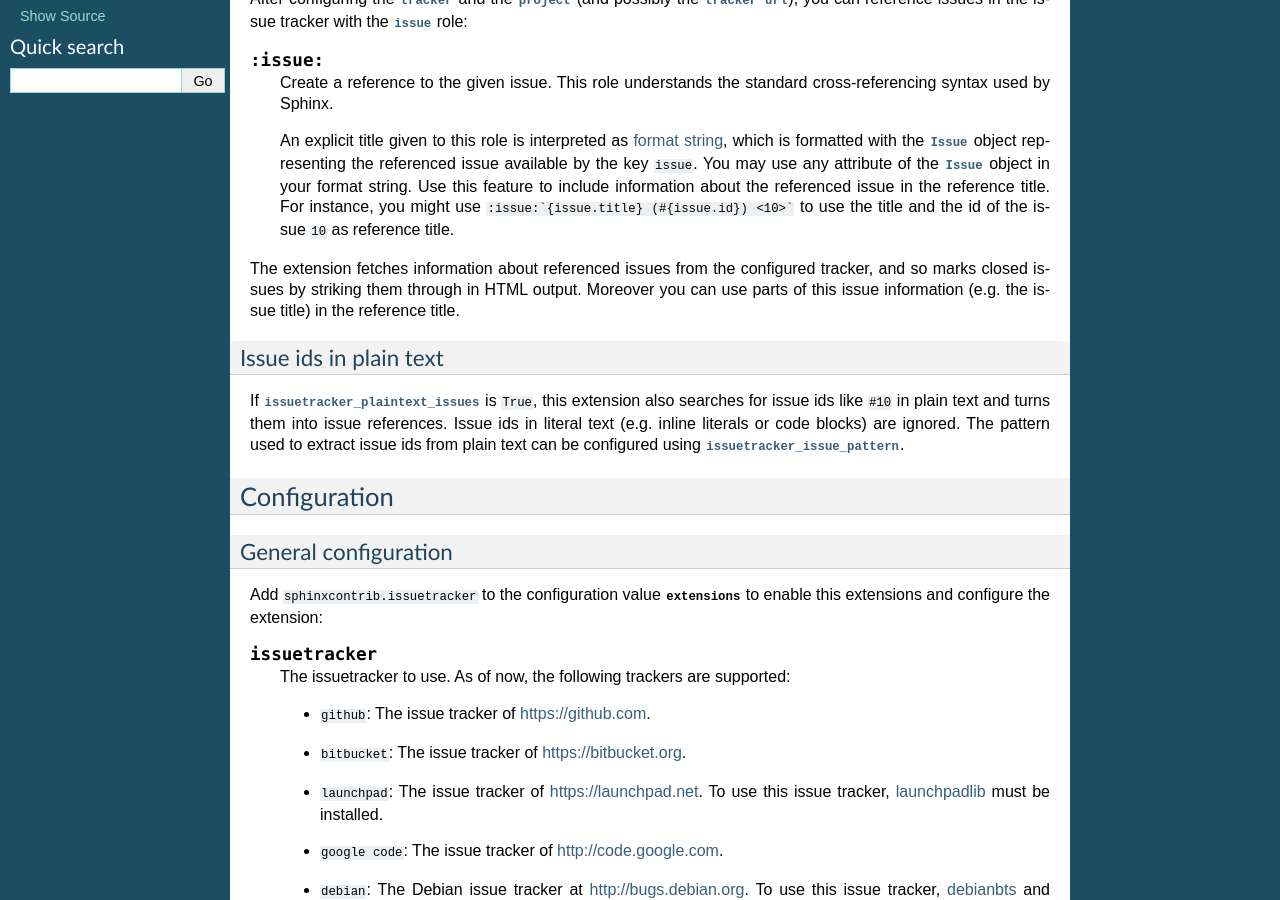
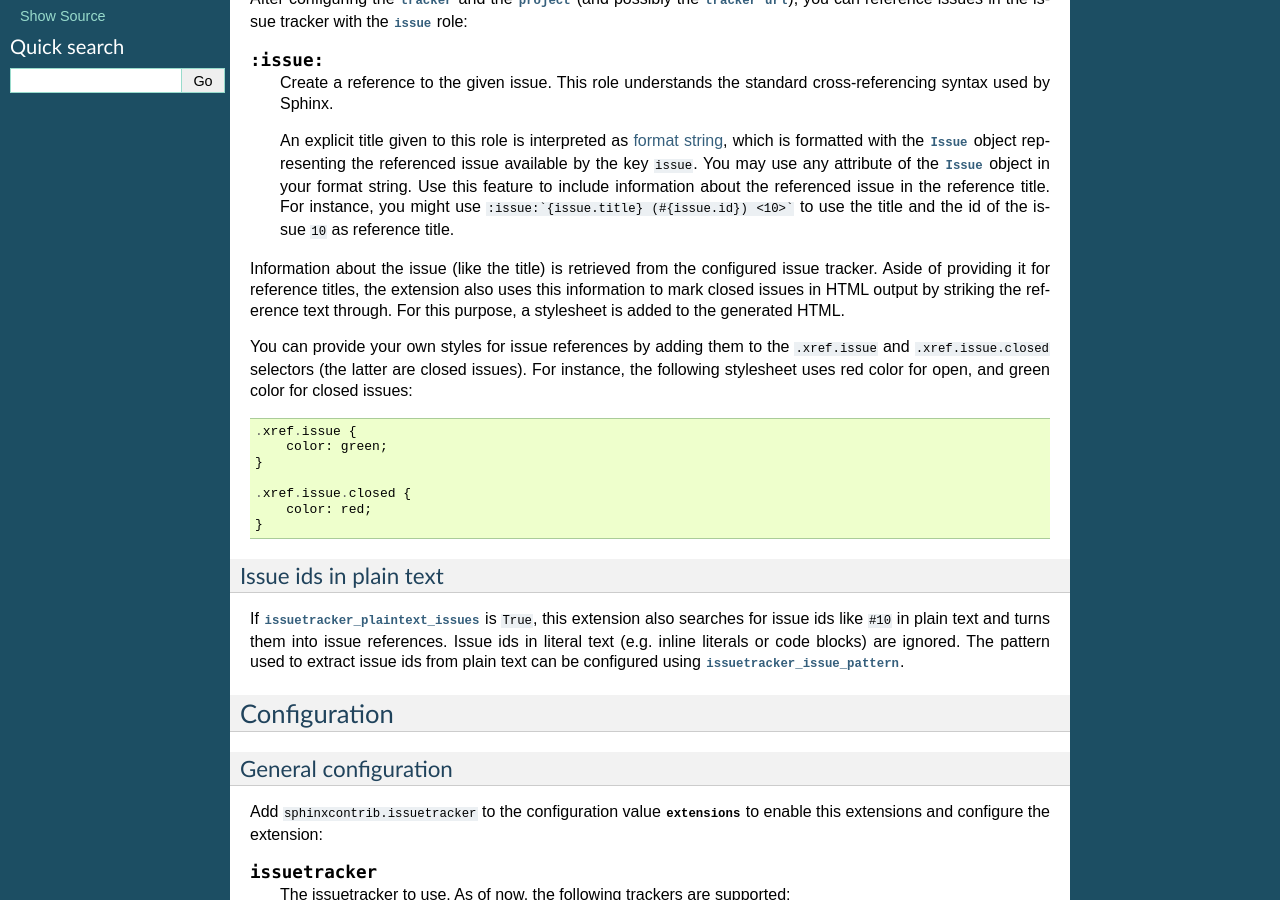
Before and after one commit to sphinx-contrib/spelling, a Sphinx documentation site: the page built from issuetracker/doc/index.rst, in a window 1280 px wide and 900 px high, scrolled down 453 px. Built offline with Sphinx 7.4.7, drawn with Linux system fonts in a browser that asks for light colours.

Commit message:
Document classes used by issuetracker extension to style HTML output

````diff
--- a/issuetracker/doc/index.rst
+++ b/issuetracker/doc/index.rst
@@ -43,10 +43,25 @@ the :rst:role:`issue` role:
    instance, you might use ``:issue:`{issue.title} (#{issue.id}) <10>``` to use
    the title and the id of the issue ``10`` as reference title.
 
-The extension fetches information about referenced issues from the configured
-tracker, and so marks closed issues by striking them through in HTML output.
-Moreover you can use parts of this issue information (e.g. the issue title) in
-the reference title.
+Information about the issue (like the title) is retrieved from the configured
+issue tracker.  Aside of providing it for reference titles, the extension also
+uses this information to mark closed issues in HTML output by striking the
+reference text through.  For this purpose, a stylesheet is added to the
+generated HTML.
+
+You can provide your own styles for issue references by adding them to the
+``.xref.issue`` and ``.xref.issue.closed`` selectors (the latter are closed
+issues).  For instance, the following stylesheet uses red color for open, and
+green color for closed issues::
+
+   .xref.issue {
+       color: green;
+   }
+
+   .xref.issue.closed {
+       color: red;
+   }
+
 
 Issue ids in plain text
 ~~~~~~~~~~~~~~~~~~~~~~~
````
